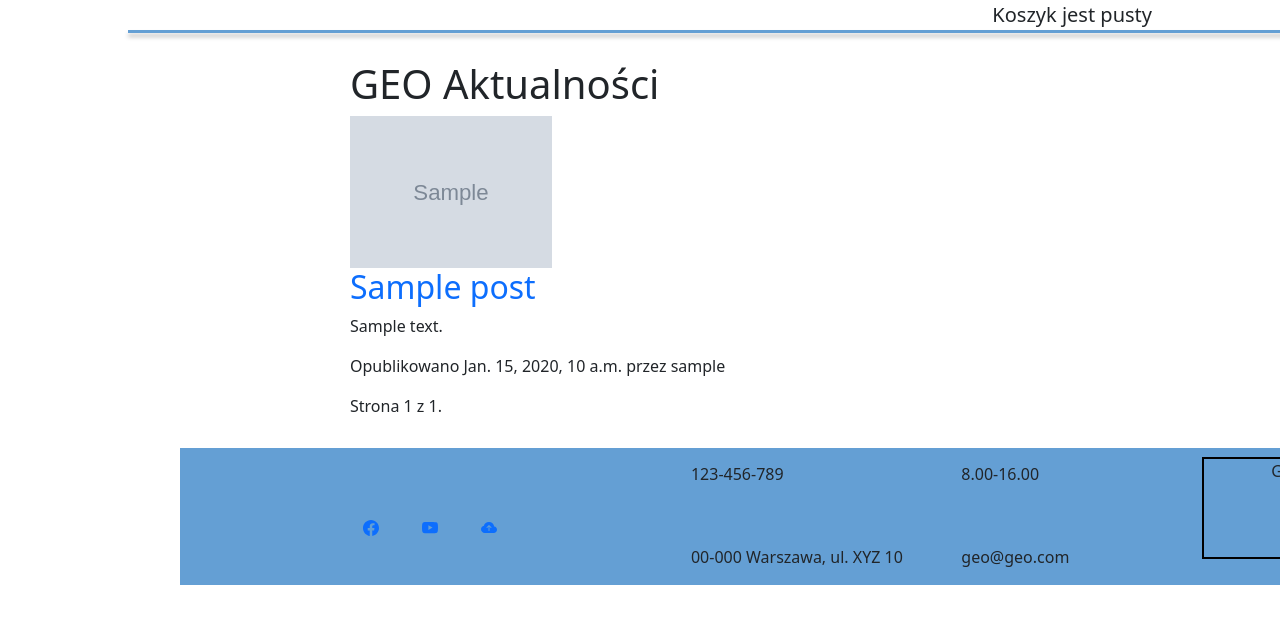
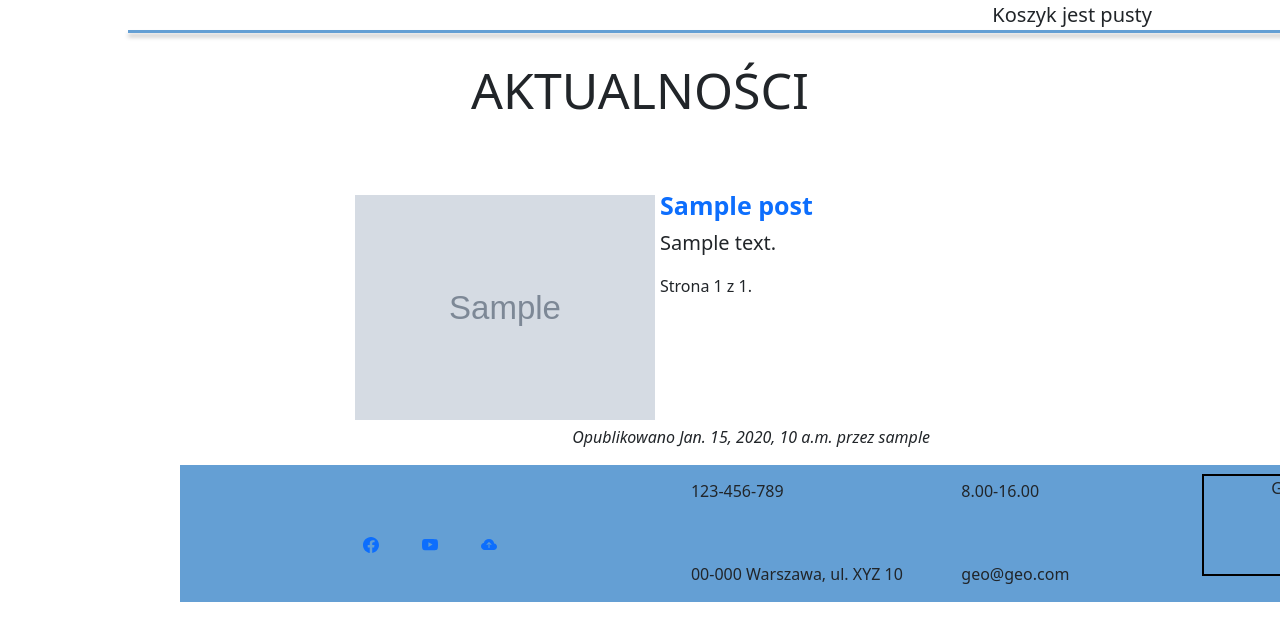
Before and after one commit to Gweideth/Online-shop, a Django app: page /news/ in a window 1280 px wide; the page is wider, and only the part inside the window is pictured. Shown: the part 100-741 px from the top of that part. Run offline with Django 4.2, Linux system fonts and the light colour scheme; tables that the repository leaves empty hold one stand-in row (values such as "Sample post"); grey boxes marked "Sample" are stand-in pictures.

Commit message:
another css rebuilding

```diff
--- a/main/static/css/main.css
+++ b/main/static/css/main.css
@@ -86,3 +86,31 @@ a {
 #content {
     margin: 30px 350px 30px 350px;
 }
+.site-title{
+    font-size: 50px;
+    text-align: center;
+    margin-bottom: 70px;
+}
+.news-image-list{
+    width: 300px;
+    float: left;
+    margin: 5px;
+}
+.news-title-list {
+    font-size: 25px;
+    font-weight: bold;
+}
+.news-text-list {
+    font-size: 20px;
+}
+.date {
+    font-size: 16px;
+    font-style: italic;
+    float: right;
+}
+
+/* NEWS_DETAIL */
+
+.news-title-detail {
+    font-size: 50px;
+}
--- a/news/templates/news/post/list.html
+++ b/news/templates/news/post/list.html
@@ -1,19 +1,19 @@
 {% extends "main/base.html" %}
 
-{% block title %}GEO News{% endblock %}
+{% block title %}GEO Aktualności{% endblock %}
 
 {% block content %}
-    <h1>GEO Aktualności</h1>
+    <h1 class="site-title">AKTUALNOŚCI</h1>
         {% for post in posts %}
             <a href="{{ post.get_absolute_url }}">
-                <img src="{{ post.image.url }}" width="202">
+                <img src="{{ post.image.url }}" class="news-image-list">
             </a>
             <h2>
-                <a href="{{ post.get_absolute_url }}">
+                <a href="{{ post.get_absolute_url }}" class="news-title-list">
                     {{ post.title }}
                 </a>
             </h2>
-            {{ post.body|truncatewords:50|linebreaks }}
+            <span class="news-text-list">{{ post.body|truncatewords:50|linebreaks }}</span>
             <p class="date">
                 Opublikowano {{ post.published_date }} przez {{ post.author }}
             </p>
```
Also changed, not shown: news/templates/news/post/detail.html (+4 -4 lines).
